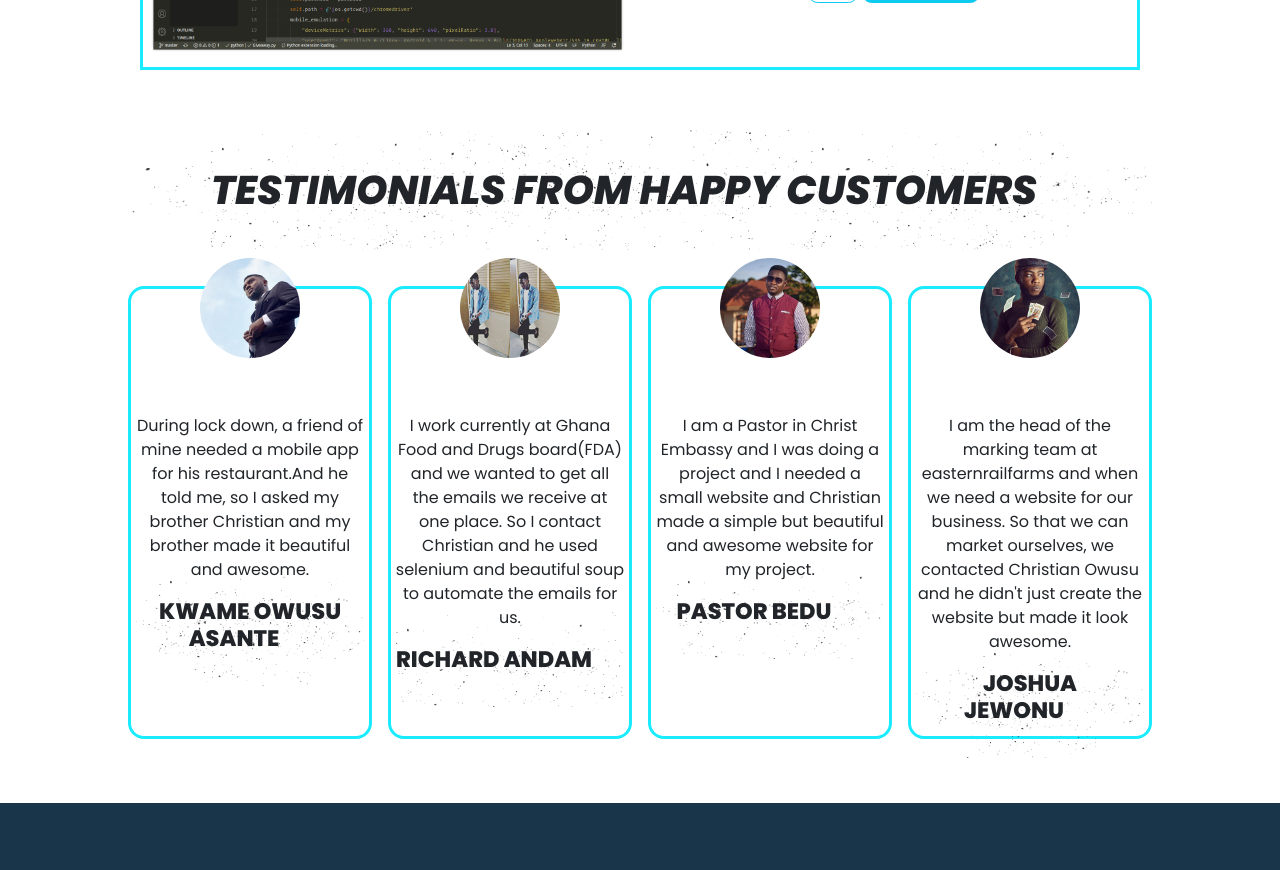
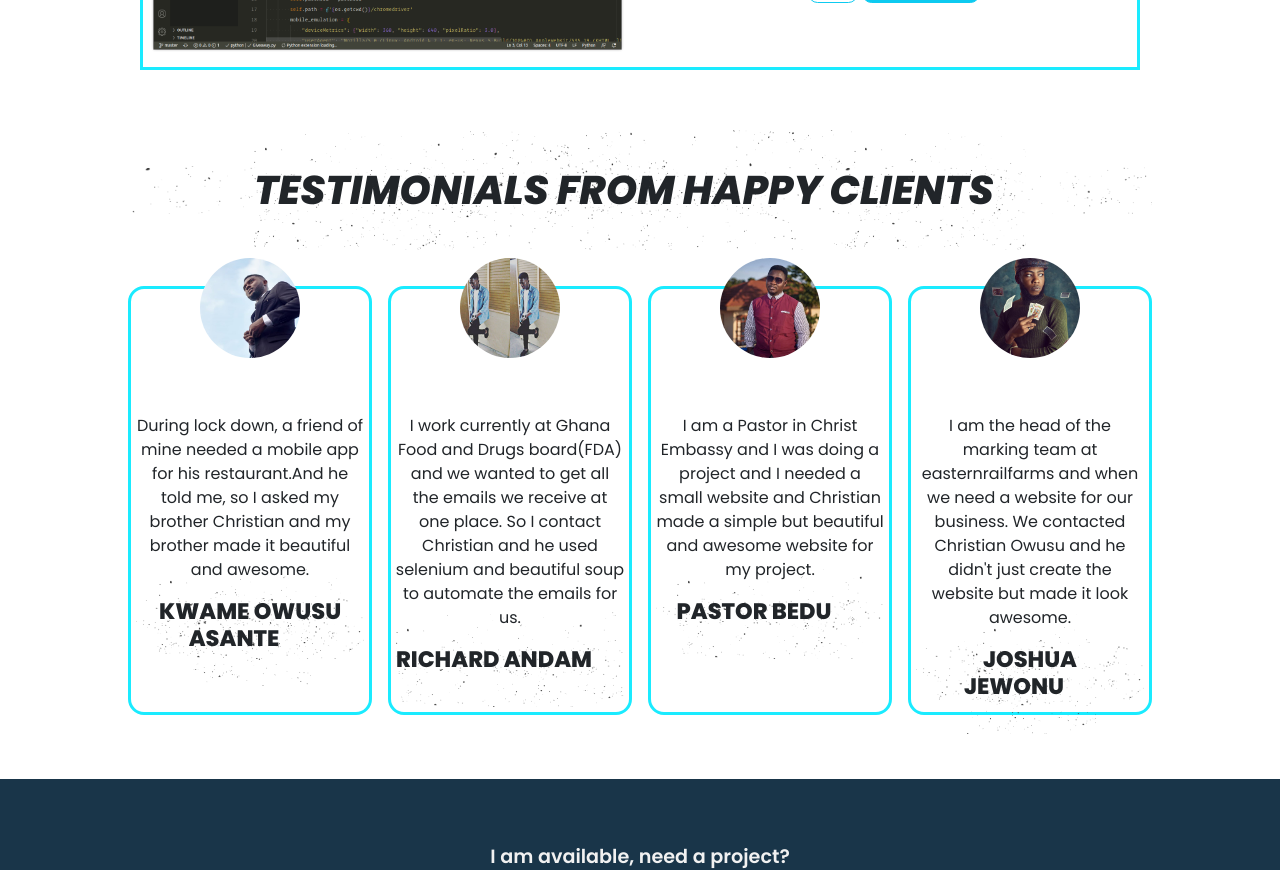
Before and after one commit to chrispydev/chrispydev, a Next.js app: page / in a window 1280 px wide. Shown: the part 3220-4090 px from the top of the page. Built offline with nearby package versions, Linux system fonts and the light colour scheme.

Commit message:
testimonial content

```diff
--- a/components/Testimonials.js
+++ b/components/Testimonials.js
@@ -7,7 +7,7 @@ function Testimonials() {
   return (
     <TestimonyWrap>
       <H as="h4" transform="upper" italic>
-        Testimonials from Happy Customers
+        Testimonials from Happy Clients
       </H>
       <TestimonialGrid>
         <Card
@@ -28,7 +28,7 @@ function Testimonials() {
         <Card
           src="/images/testimonial4.jpg"
           testimony="I am the head of the marking team at easternrailfarms and when we need a
-          website for our business. So that we can market ourselves, we
+          website for our business. We
           contacted Christian Owusu and he didn't just create the website but
           made it look awesome."
           name="Joshua Jewonu"
```
